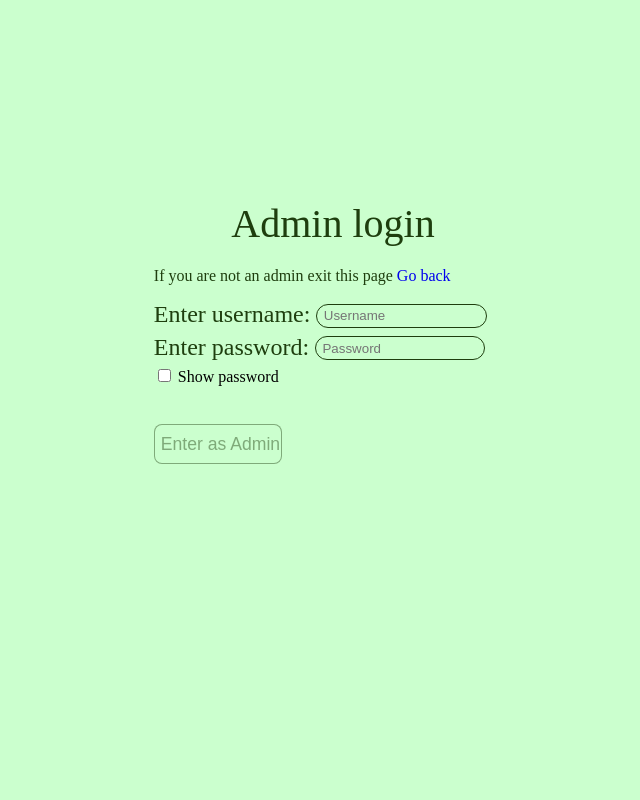
After one commit to RobertsRob/AuthSystem, a Flask app: page /admin in a window 1280 px wide. The commit adds this page. Shown: the whole page, without its empty margins (307-947 px from the left). Run offline with Flask 3, Linux system fonts and the light colour scheme; some libraries are stand-ins or nearby versions.

Commit message:
Started adding admin pager

```diff
--- a/main.py
+++ b/main.py
@@ -545,3 +545,20 @@ def reset_password_link():
 @app.route("/password_was_reset")
 def password_was_reset():
     return safe_render_template("password_was_reset.html")
+
+
+@app.route("/admin")
+def admin():
+    error = request.args.get("error")
+    return safe_render_template("admin_login.html", {"error" : error})
+
+@app.route("/admin_login_submit", methods=["POST"])
+def admin_login_submit():
+    captcha_token = request.form.get("h-captcha-response")
+    if not captcha_token:
+                return redirect(url_for('admin', error="Please complete CAPTCHA"))
+
+    if not verify_token(captcha_token):
+        return redirect(url_for('admin', error="CAPTCHA failed"))
+
+    return "Haha you thought i coded this already, lol"
--- /dev/null
+++ b/templates/admin_login.html
@@ -0,0 +1,40 @@
+<!DOCTYPE html>
+<html lang="en">
+<head>
+    <meta charset="UTF-8">
+    <meta name="viewport" content="width=device-width, initial-scale=1.0">
+    <link rel="stylesheet" href="{{ url_for('static', filename='main_style.css') }}">
+    <link rel="shortcut icon" href="{{ url_for('static', filename='img/plant.png') }}" type="image/x-icon">
+    <title>Admin login</title>
+    <script>
+        function onCapchaSuccess(){document.getElementById("submit_button").disabled = false;}
+    </script>
+</head>
+<body>
+    <div class="full_screen">
+        <div class="form_middle">
+
+            <p class="main_text center_text">Admin login</p>
+            <p class="descript_text">If you are not an admin exit this page <a href="/">Go back</a></p>
+
+            {% if error %}
+                <p class="text_upper">{{ error }}</p>
+            {% endif %}
+
+            <form action="/admin_login_submit" method="POST">
+                <label for="username" class="label_form"> Enter username: </label>
+                <input type="text" id="username" name="username" class="input_form_field" placeholder="Username" required autocomplete="username">
+                <br>
+                <label for="password" class="label_form"> Enter password: </label>
+                <input type="password" id="password" name="password" class="input_form_field" placeholder="Password" required autocomplete="current-password"><br>
+                <input type="checkbox" id="reveal_password" onclick="showPassword()"> <label for="reveal_password">Show password</label> <br> <br>
+
+                <div class="h-captcha capcha_placement" data-sitekey="0ff041fe-1418-4c74-8bca-10882266eb3a" data-callback="onCapchaSuccess"></div>
+                <script src="https://js.hcaptcha.com/1/api.js" async defer></script>
+
+                <input type="submit" id="submit_button" class="submit_button" value="Enter as Admin" disabled>
+            </form>
+        </div>
+    </div>
+</body>
+</html>
--- a/templates/password_was_reset.html
+++ b/templates/password_was_reset.html
@@ -12,7 +12,7 @@
         <div class="form_middle">
 
             <p class="main_text center_text">Password was reset successfully</p>
-            <p class=""descript_text>Password was reset successfully! You can now login with new password!</p>
+            <p class="descript_text">Password was reset successfully! You can now login with new password!</p>
             <a href="/login"><button class="submit_button">Go to Login page</button></a>
         </div>
     </div>
```
